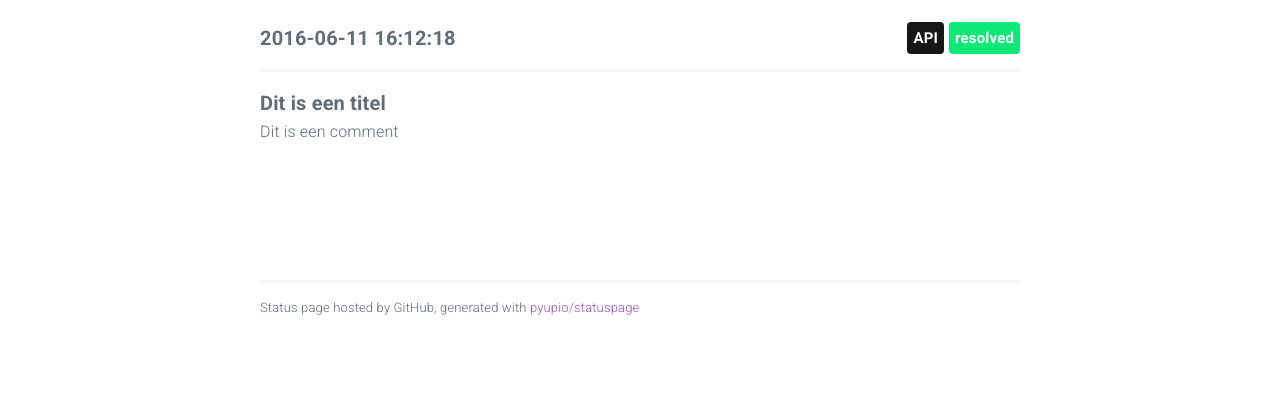
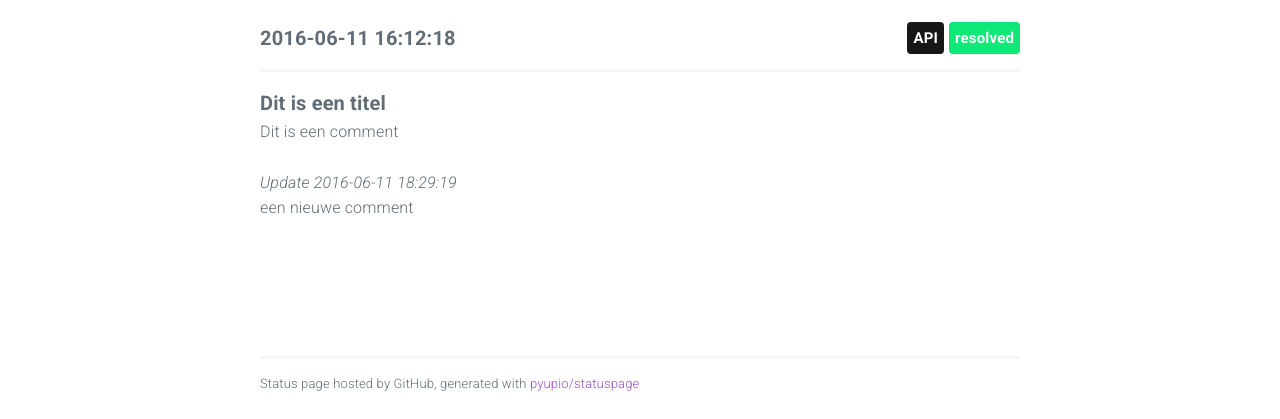
Before and after one commit to bverbeken/testStatusPage, a plain HTML site: page index.html in a window 1280 px wide. Shown: the part 494-913 px from the top of the page. Before the commit the page ends 837 px from the top, so only its background shows below. Drawn offline with nearby package versions, Linux system fonts and the light colour scheme.

Commit message:
update index

```diff
--- a/index.html
+++ b/index.html
@@ -66,6 +66,10 @@
 						<span class="title">Dit is een titel</span>
 						<p>Dit is een comment</p>
 
+							<p><em>Update 2016-06-11 18:29:19</em><br/>
+							een nieuwe comment
+							</p>
+
 					</div>
 
 
```
